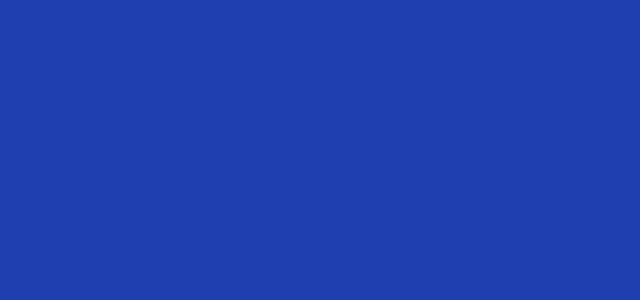
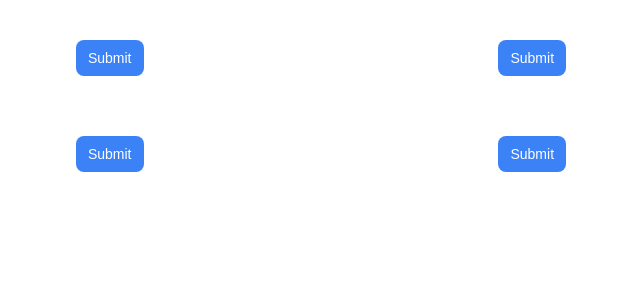
Before and after one commit to UsamaBhakrani/tailwind-nextjs-ts, a Next.js app: page / in a window 1280 px wide. Shown: the top 300 px of the page, without its empty margins (319-959 px from the left). Built offline with nearby package versions, Linux system fonts and the light colour scheme.

Commit message:
Transitions

```diff
--- a/src/app/layout.tsx
+++ b/src/app/layout.tsx
@@ -16,7 +16,7 @@ export default function RootLayout({
 }>) {
   return (
     <html lang="en">
-      <body className="bg-blue-800">
+      <body >
         {children}
       </body>
     </html>
--- a/src/app/page.tsx
+++ b/src/app/page.tsx
@@ -1,55 +1,22 @@
 export default function HomePage() {
   return (
-    <div className="container mx-auto">
-      <div>
-        {/* Columns */}
-        {/* <div className="columns-2 gap-10 md:columns-4 text-cyan-400">
-          <div className="w-full h-10">Hello</div>
-          <div className="w-full h-10">Jello</div>
-          <div className="w-full h-10">Mello</div>
-          <div className="w-full h-10">Pello</div>
-        </div> */}
+    <>
+      <div className="flex justify-evenly align-middle p-5 m-5">
+        <button className="px-3 py-2 text-sm text-white bg-blue-500 rounded-lg hover:bg-black transition duration-1000">
+          Submit
+        </button>
+        <button className="px-3 py-2 text-sm text-white bg-blue-500 rounded-lg hover:opacity-20 transition duration-1000">
+          Submit
+        </button>
       </div>
-      {/* <div className="columns-xs gap-10 text-slate-400">
-        <div className="w-full h-10">Hello</div>
-        <div className="w-full h-10">Jello</div>
-        <div className="w-full h-10">Mello</div>
-        <div className="w-full h-10">Pello</div>
-      </div> */}
-      {/* FlexBox */}
-      {/* <div className="flex h-96 w-full bg-gray-100 items-center flex-wrap justify-between flex-col md:flex-row text-purple-600">
-        <div className="p-10 border border-blue-300 bg-blue-100">1</div>
-        <div className="p-10 border border-blue-300 bg-blue-100">2</div>
-        <div className="p-10 border border-blue-300 bg-blue-100">3</div>
-        <div className="p-10 border border-blue-300 bg-blue-100">4</div>
+      <div className="flex justify-evenly align-middle p-5 m-5">
+        <button className="px-3 py-2 text-sm text-white bg-blue-500 rounded-lg hover:bg-black transition duration-1000">
+          Submit
+        </button>
+        <button className="px-3 py-2 text-sm text-white bg-blue-500 rounded-lg hover:scale-150 duration-500">
+          Submit
+        </button>
       </div>
-      <div className="flex flex-col h-96 w-full bg-gray-100 items-center flex-wrap justify-between md:flex-row text-purple-600">
-        <div className="p-10 border border-blue-300 bg-blue-100">1</div>
-        <div className="p-10 border border-blue-300 bg-blue-100">2</div>
-        <div className="p-10 border border-blue-300 bg-blue-100">3</div>
-        <div className="p-10 border border-blue-300 bg-blue-100">4</div>
-      </div> */}
-
-      {/* <div className="flex w-full bg-gray-100">
-        <div className="w-64 p-10 border border-blue-300 bg-blue-100">1</div>
-        <div className="flex-none w-64 p-10 border border-blue-300 bg-blue-100">
-          2
-        </div>
-        <div className="flex-auto w-64 p-10 border border-blue-300 bg-blue-100">
-          3
-        </div>
-        <div className="w-64 p-10 border border-blue-300 bg-blue-100">4</div>
-        <div className="p-10 border border-blue-300 bg-blue-100">5</div>
-        <div className="p-10 border border-blue-300 bg-blue-100">6</div>
-        <div className="p-10 border border-blue-300 bg-blue-100">7</div>
-        <div className="p-10 border border-blue-300 bg-blue-100">8</div>
-      </div>
-      <div className="flex text-center">
-        <div className="flex-1 bg-blue-500 border border-cyan-400">Hello</div>
-        <div className="flex-1 bg-blue-500 border border-cyan-400">Hello</div>
-        <div className="flex-1 bg-blue-500 border border-cyan-400">Hello</div>
-      </div> */}
-
-    </div>
+    </>
   );
 }
```
